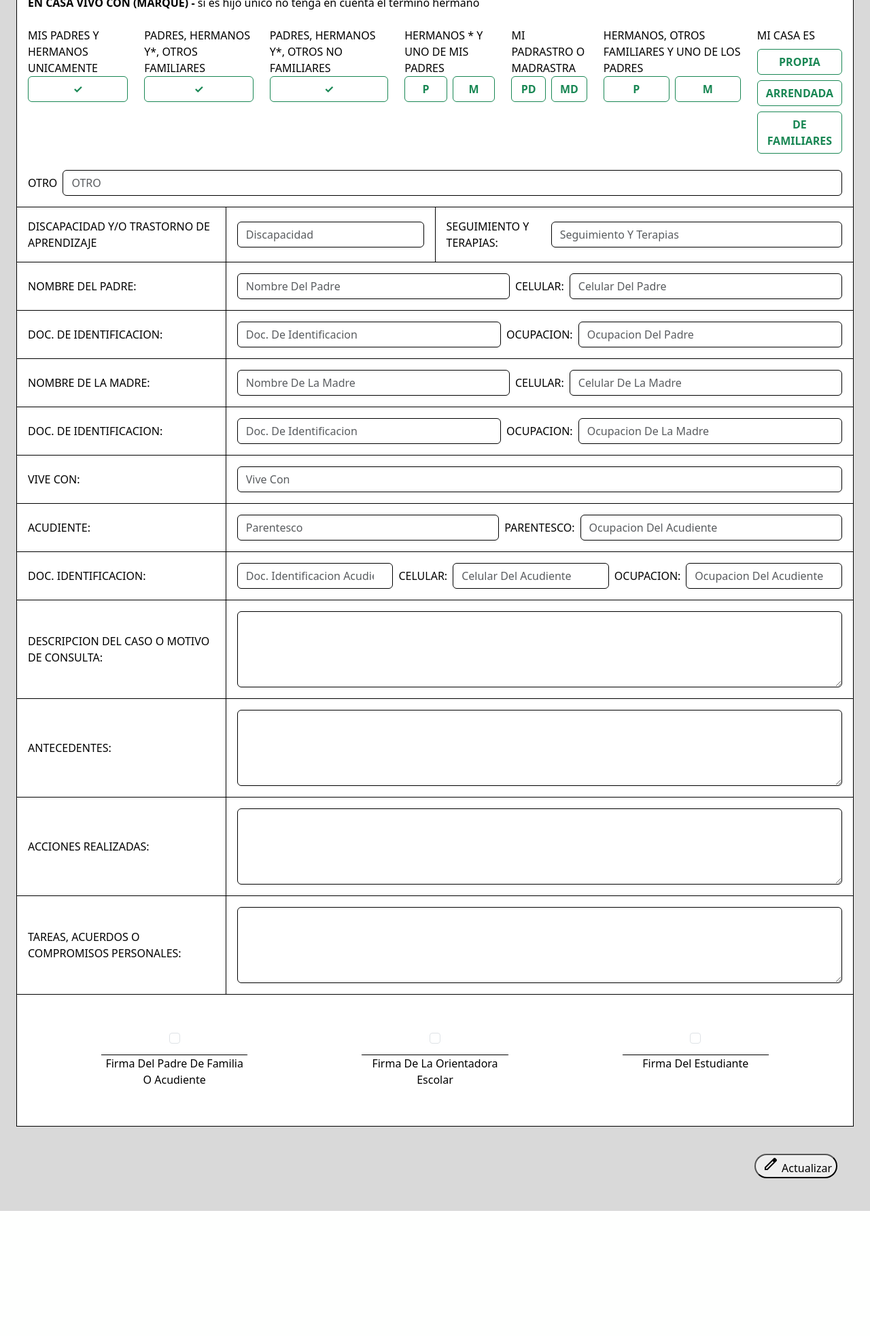
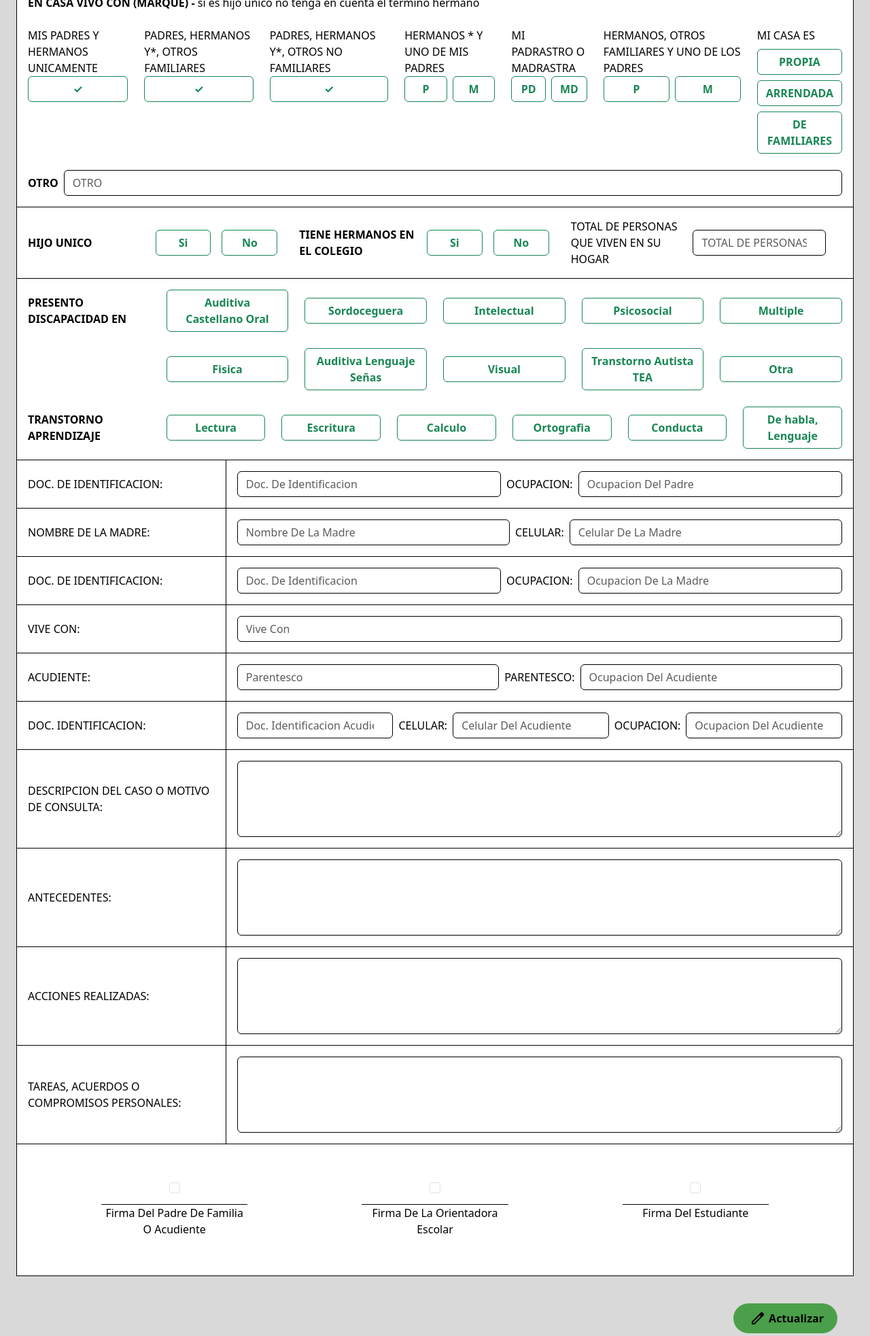
Before and after one commit to TheKelex/POE, a PHP site: page /PRIVADO/ESTUDIANTES/CARACTERIZACION/caracterizacion.html in a window 1280 px wide. Shown: the part 1122-3087 px from the top of the page at 68% size. Before the commit the page ends 2903 px from the top, so only its background shows below. Run offline with PHP 8.4, Linux system fonts and the light colour scheme.

Commit message:
Adelanto de caracterizacion 3/4

```diff
--- a/PRIVADO/ESTUDIANTES/CARACTERIZACION/caracterizacion.html
+++ b/PRIVADO/ESTUDIANTES/CARACTERIZACION/caracterizacion.html
@@ -638,7 +638,7 @@
 
                     <div class="d-flex align-items-center gap-2">
 
-                        <label for="otro">OTRO</label>
+                        <label for="otro"><b>OTRO</b></label>
                         <input class="campo form-control" type="name" name="otro" placeholder="OTRO">
 
                     </div>
@@ -650,17 +650,61 @@
             <!--Decimo Primero linea-->
             <tr>
 
-                <td>DISCAPACIDAD Y/O TRASTORNO DE APRENDIZAJE</td>
+                <td colspan="4">
 
-                <td><input class="campo form-control" type="text" name="discapacidad" placeholder="Discapacidad"></td>
+                    <div class="row d-flex align-items-center w-100">
 
-                <td colspan="2">
+                        <div class="col align-items-center d-flex mx-auto">
 
-                    <div class="d-flex align-items-center gap-2">
+                            <label class="w-100" for=""><b>HIJO UNICO</b></label>
 
-                        <label for="edad">SEGUIMIENTO Y TERAPIAS:</label>
-                        <input class="campo form-control" type="text" name="seguimiento_terapias"
-                            placeholder="Seguimiento Y Terapias">
+                            <div class="d-flex gap-2 w-100">
+
+                                <input type="radio" class="btn-check" id="btn-check-outlined33" autocomplete="off"
+                                    name="hijo_unico" value="Si">
+                                <label class="btn btn-outline-success mx-auto w-100" style="font-weight: bold;"
+                                    for="btn-check-outlined33">Si</label><br>
+
+                                <input type="radio" class="btn-check" id="btn-check-outlined34" autocomplete="off"
+                                    name="hijo_unico" value="No">
+                                <label class="btn btn-outline-success mx-auto w-100" style="font-weight: bold;"
+                                    for="btn-check-outlined34">No</label><br>
+
+                            </div>
+
+
+                        </div>
+
+                        <div class="col align-items-center d-flex mx-auto">
+
+                            <label class="w-100" for=""><b>TIENE HERMANOS EN EL COLEGIO</b></label>
+
+                            <div class="d-flex gap-2 w-100">
+
+                                <input type="radio" class="btn-check" id="btn-check-outlined35" autocomplete="off"
+                                    name="hermanos_colegio" value="Si">
+                                <label class="btn btn-outline-success mx-auto w-100" style="font-weight: bold;"
+                                    for="btn-check-outlined35">Si</label><br>
+
+                                <input type="radio" class="btn-check" id="btn-check-outlined36" autocomplete="off"
+                                    name="hermanos_colegio" value="No">
+                                <label class="btn btn-outline-success mx-auto w-100" style="font-weight: bold;"
+                                    for="btn-check-outlined36">No</label><br>
+
+                            </div>
+
+                        </div>
+
+                        <div class="col align-items-center d-flex mx-auto">
+
+                            <div class="d-flex align-items-center gap-2">
+
+                                <label for="otro">TOTAL DE PERSONAS QUE VIVEN EN SU HOGAR</label>
+                                <input class="campo form-control" type="number" name="otro" placeholder="TOTAL DE PERSONAS QUE VIVIEN EN SU HOGAR">
+
+                            </div>
+
+                        </div>
 
                     </div>
 
@@ -671,20 +715,193 @@
             <!--Decimo Segundo linea-->
             <tr>
 
-                <td>NOMBRE DEL PADRE:</td>
+                <td colspan="4">
 
-                <td colspan="3">
+                    <!--Inicio de selecciones de discapacidades-->
 
-                    <div class="d-flex align-items-center gap-2">
+                    <div class="row align-items-center">
 
-                        <input class="campo form-control" type="text" name="nombre_padre"
-                            placeholder="Nombre Del Padre">
+                        <div class="col-2">
 
-                        <label for="edad">CELULAR:</label>
-                        <input class="campo form-control" type="text" name="celular_padre"
-                            placeholder="Celular Del Padre">
+                            <label for=""><b>PRESENTO DISCAPACIDAD EN</b></label>
+
+                        </div>
+
+                        <div class="col-2">
+
+                            <input type="checkbox" class="btn-check" id="btn-check-outlined37" autocomplete="off"
+                                    name="discapacidades" value="Auditiva Castellano Oral">
+                                <label class="btn btn-outline-success mx-auto w-100" style="font-weight: bold;"
+                                    for="btn-check-outlined37">Auditiva Castellano Oral</label><br>
+
+                        </div>
+
+                        <div class="col-2">
+
+                            <input type="checkbox" class="btn-check" id="btn-check-outlined38" autocomplete="off"
+                                    name="discapacidades" value="Sordoceguera">
+                                <label class="btn btn-outline-success mx-auto w-100" style="font-weight: bold;"
+                                    for="btn-check-outlined38">Sordoceguera</label><br>
+
+                        </div>
+
+                        <div class="col-2">
+
+                            <input type="checkbox" class="btn-check" id="btn-check-outlined39" autocomplete="off"
+                                    name="discapacidades" value="Intelectual">
+                                <label class="btn btn-outline-success mx-auto w-100" style="font-weight: bold;"
+                                    for="btn-check-outlined39">Intelectual</label><br>
+
+                        </div>
+
+                        <div class="col-2">
+
+                            <input type="checkbox" class="btn-check" id="btn-check-outlined40" autocomplete="off"
+                                    name="discapacidades" value="Psicosocial">
+                                <label class="btn btn-outline-success mx-auto w-100" style="font-weight: bold;"
+                                    for="btn-check-outlined40">Psicosocial</label><br>
+
+                        </div>
+
+                        <div class="col-2">
+
+                            <input type="checkbox" class="btn-check" id="btn-check-outlined41" autocomplete="off"
+                                    name="discapacidades" value="Multiple">
+                                <label class="btn btn-outline-success mx-auto w-100" style="font-weight: bold;"
+                                    for="btn-check-outlined41">Multiple</label><br>
+
+                        </div>
 
                     </div>
+
+                    <br>
+
+                    <div class="row align-items-center">
+
+                        <div class="col-2">
+
+
+
+                        </div>
+
+                        <div class="col-2">
+
+                            <input type="checkbox" class="btn-check" id="btn-check-outlined42" autocomplete="off"
+                                    name="discapacidades" value="Fisica">
+                                <label class="btn btn-outline-success mx-auto w-100" style="font-weight: bold;"
+                                    for="btn-check-outlined42">Fisica</label><br>
+
+                        </div>
+
+                        <div class="col-2">
+
+                            <input type="checkbox" class="btn-check" id="btn-check-outlined43" autocomplete="off"
+                                    name="discapacidades" value="Auditivia Lenguaje Señas">
+                                <label class="btn btn-outline-success mx-auto w-100" style="font-weight: bold;"
+                                    for="btn-check-outlined43">Auditiva Lenguaje Señas</label><br>
+
+                        </div>
+
+                        <div class="col-2">
+
+                            <input type="checkbox" class="btn-check" id="btn-check-outlined44" autocomplete="off"
+                                    name="discapacidades" value="Visual">
+                                <label class="btn btn-outline-success mx-auto w-100" style="font-weight: bold;"
+                                    for="btn-check-outlined44">Visual</label><br>
+
+                        </div>
+
+                        <div class="col-2">
+
+                            <input type="checkbox" class="btn-check" id="btn-check-outlined45" autocomplete="off"
+                                    name="discapacidades" value="Transtorno Autista TEA">
+                                <label class="btn btn-outline-success mx-auto w-100" style="font-weight: bold;"
+                                    for="btn-check-outlined45">Transtorno Autista TEA</label><br>
+
+                        </div>
+
+                        <div class="col-2">
+
+                            <input type="checkbox" class="btn-check" id="btn-check-outlined46" autocomplete="off"
+                                    name="discapacidades" value="Otra">
+                                <label class="btn btn-outline-success mx-auto w-100" style="font-weight: bold;"
+                                    for="btn-check-outlined46">Otra</label><br>
+
+                        </div>
+
+                    </div>
+
+                    <!--Fin seleccion de discapacidades-->
+
+                    <br>
+
+                    <!--Inicio seleccion transtorno de aprendizaje-->
+
+                    <div class="row align-items-center">
+
+                        <div class="col-2">
+
+                            <label for=""><b>TRANSTORNO APRENDIZAJE</b></label>
+
+                        </div>
+
+                        <div class="col">
+
+                            <input type="checkbox" class="btn-check" id="btn-check-outlined47" autocomplete="off"
+                                    name="transotrno" value="Lectura">
+                                <label class="btn btn-outline-success mx-auto w-100" style="font-weight: bold;"
+                                    for="btn-check-outlined47">Lectura</label><br>
+
+                        </div>
+
+                        <div class="col">
+
+                            <input type="checkbox" class="btn-check" id="btn-check-outlined48" autocomplete="off"
+                                    name="discapacidades" value="Escritrua">
+                                <label class="btn btn-outline-success mx-auto w-100" style="font-weight: bold;"
+                                    for="btn-check-outlined48">Escritura</label><br>
+
+                        </div>
+
+                        <div class="col">
+
+                            <input type="checkbox" class="btn-check" id="btn-check-outlined49" autocomplete="off"
+                                    name="discapacidades" value="Calculo">
+                                <label class="btn btn-outline-success mx-auto w-100" style="font-weight: bold;"
+                                    for="btn-check-outlined49">Calculo</label><br>
+
+                        </div>
+
+                        <div class="col">
+
+                            <input type="checkbox" class="btn-check" id="btn-check-outlined50" autocomplete="off"
+                                    name="discapacidades" value="Ortografia">
+                                <label class="btn btn-outline-success mx-auto w-100" style="font-weight: bold;"
+                                    for="btn-check-outlined50">Ortografia</label><br>
+
+                        </div>
+
+                        <div class="col">
+
+                            <input type="checkbox" class="btn-check" id="btn-check-outlined51" autocomplete="off"
+                                    name="discapacidades" value="Conducta">
+                                <label class="btn btn-outline-success mx-auto w-100" style="font-weight: bold;"
+                                    for="btn-check-outlined51">Conducta</label><br>
+
+                        </div>
+
+                        <div class="col">
+
+                            <input type="checkbox" class="btn-check" id="btn-check-outlined52" autocomplete="off"
+                                    name="discapacidades" value="De habla Lenguaje">
+                                <label class="btn btn-outline-success mx-auto w-100" style="font-weight: bold;"
+                                    for="btn-check-outlined52">De habla, Lenguaje</label><br>
+
+                        </div>
+
+                    </div>
+
+                    <!--Fin seleccion transtono de aprendizaje-->
 
                 </td>
 
--- a/PRIVADO/ESTUDIANTES/CARACTERIZACION/style.css
+++ b/PRIVADO/ESTUDIANTES/CARACTERIZACION/style.css
@@ -56,3 +56,22 @@ td { /*Para que quede la animacion suave*/
   transition: all 0.4s ease-in-out;
 
 }
+
+.btn-actualizar { /*Estilo para el boton de actualizar*/
+
+    text-align: center;
+    display: flex;
+    background-color: #4b9f4a;
+    border: 0;
+    font-weight: bold;
+    color: black;
+    padding: 10px 20px;
+    transition: all 0.4s ease-in-out;
+
+}
+
+.btn-actualizar:hover { /*Animacion para el boton actualizar*/
+
+    background-color: #77dda3;
+
+}
```
